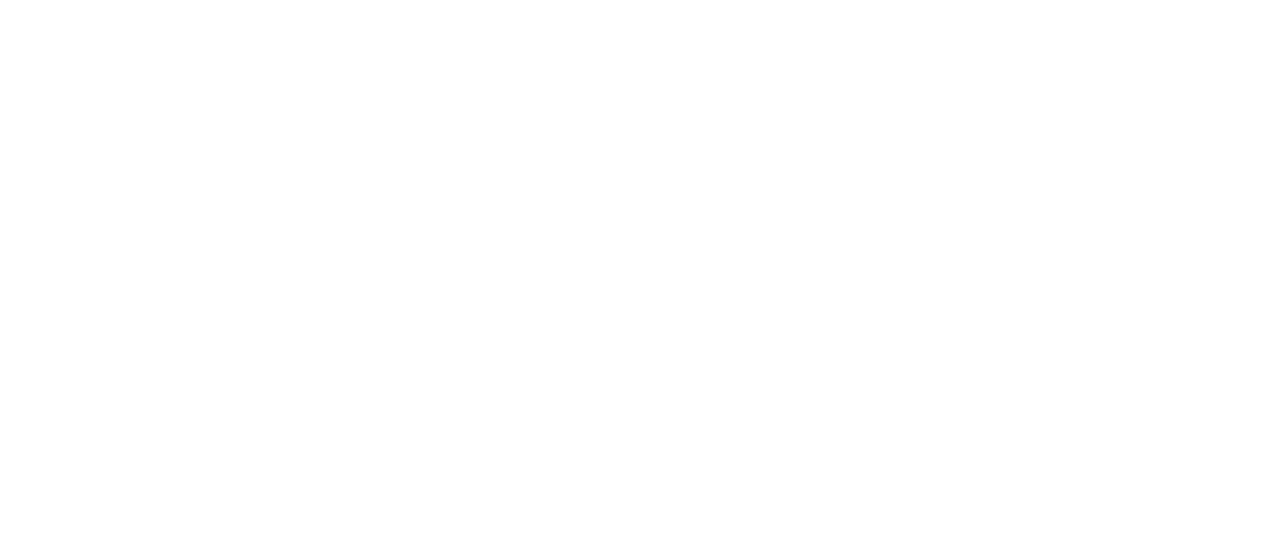
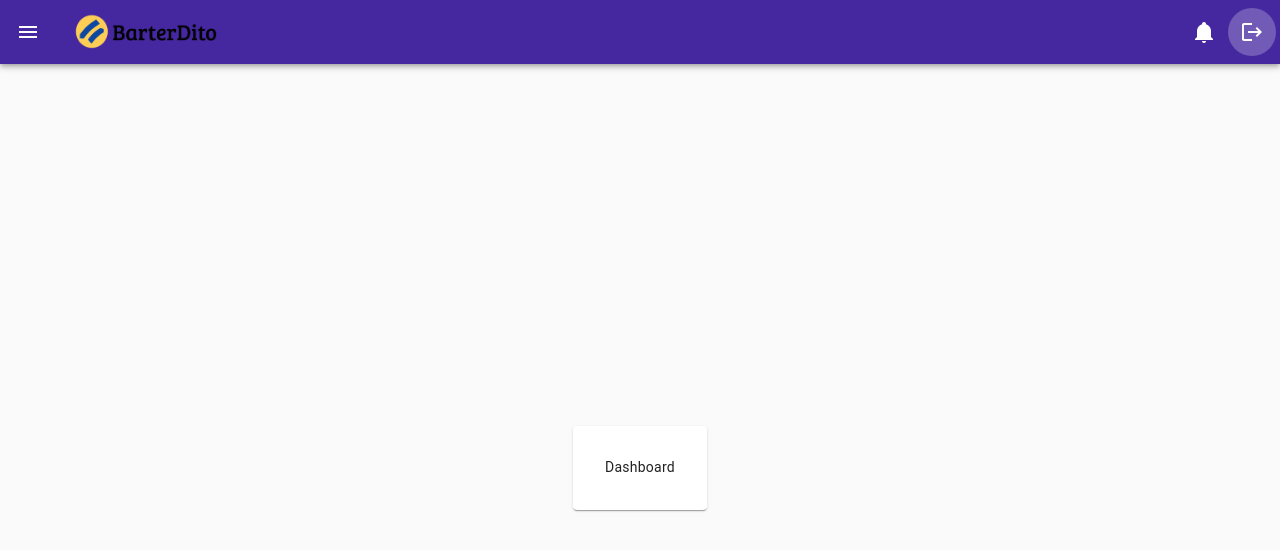
Before and after one commit to barterdito/admin, a Vue app: page /dashboard in a window 1280 px wide. Before the commit this address had no page. Shown: the top 550 px of the page. Built offline with nearby package versions, Linux system fonts and the light colour scheme.

Commit message:
update: Navigation and routes

```diff
--- a/src/components/LoginCard.vue
+++ b/src/components/LoginCard.vue
@@ -27,10 +27,11 @@
                 <v-btn
                     color="primary"
                     size="large"
-                    type="submit"
+                    type="button"
                     variant="flat"
                     class="text-none"
                     block
+                    @click="submitLogin"
                 >
                 Log In
                 </v-btn>
@@ -56,9 +57,18 @@
 </template>
 
 <script setup>
-  import { useDisplay } from 'vuetify'
+import { useDisplay } from 'vuetify'
+import {useRoute} from 'vue-router'
 
-  const { smAndUp, mdAndUp } = useDisplay()
+const router = useRoute()
 
-  const form = ref(null)
+// eslint-disable-next-line no-unused-vars
+const { smAndUp, mdAndUp } = useDisplay()
+
+// eslint-disable-next-line no-undef
+const form = ref(null)
+
+const submitLogin = () =>{
+    router.push({ name: 'dashboard'})
+}
 </script>
--- /dev/null
+++ b/src/components/NavigationCard.vue
@@ -0,0 +1,54 @@
+<template>
+      <v-app-bar
+        color="primary"
+        prominent
+      >
+        <v-app-bar-nav-icon variant="text" @click.stop="drawer = !drawer"></v-app-bar-nav-icon>
+
+        <v-toolbar-title>
+          <v-img src="@/assets/logo.png" width="150"></v-img>
+        </v-toolbar-title>
+
+        <v-spacer></v-spacer>
+
+        <template v-if="$vuetify.display.mdAndUp">
+          <v-btn icon="mdi-bell" variant="text"></v-btn>
+          <v-btn icon="mdi-logout" variant="text" to="/"></v-btn>
+        </template>
+
+      </v-app-bar>
+
+      <v-navigation-drawer
+        v-model="drawer"
+        :location="$vuetify.display.mobile ? 'bottom' : undefined"
+        temporary
+      >
+        <v-list>
+          <v-list-item
+          v-for="(item,i) in itemsNav"
+          :key="i"
+          :title="item.title"
+          :to="item.route"
+          >
+
+          </v-list-item>
+        </v-list>
+      </v-navigation-drawer>
+</template>
+
+<script setup>
+
+const drawer = ref(false)
+const itemsNav = ref([
+        {
+          title: 'Dashboard',
+          route: '/dashboard',
+        },
+        {
+          title: 'Reports',
+          route: '/reports',
+        },
+      ],
+    )
+
+</script>
--- a/src/layouts/default.vue
+++ b/src/layouts/default.vue
@@ -1,13 +1,27 @@
 <template>
-  <v-app>
+  <v-layout>
+    <NavigationCard v-if="showNav"/>
     <v-main>
       <v-container fluid style="background-color: #fafafa;">
         <router-view />
       </v-container>
     </v-main>
-  </v-app>
+  </v-layout>
 </template>
 
 <script setup>
-  //
+import NavigationCard from '@/components/NavigationCard.vue';
+import { useRoute } from 'vue-router'
+
+const route = useRoute()
+const showNav = ref(true)
+
+// watch(route, (newRoute) => {
+//   if(newRoute.params.id != null && newRoute.params.id != undefined){
+//     showNav.value = true
+//   }
+//   else{
+//     showNav.value=false
+//   }
+// })
 </script>
--- /dev/null
+++ b/src/pages/dashboard/index.vue
@@ -0,0 +1,17 @@
+<template>
+    <v-row style="height: 100vh;">
+        <v-card class="pa-4 mx-auto my-auto" >
+            <v-card-text>
+                Dashboard
+            </v-card-text>
+        </v-card>
+    </v-row>
+</template>
+
+<script setup>
+
+</script>
+
+<style lang="scss" scoped>
+
+</style>
--- /dev/null
+++ b/src/pages/reports/index.vue
@@ -0,0 +1,17 @@
+<template>
+    <v-row style="height: 100vh;">
+        <v-card class="pa-4 mx-auto my-auto" >
+            <v-card-text>
+                Reports
+            </v-card-text>
+        </v-card>
+    </v-row>
+</template>
+
+<script setup>
+
+</script>
+
+<style lang="scss" scoped>
+
+</style>
--- a/src/router/index.js
+++ b/src/router/index.js
@@ -1,9 +1,30 @@
 import { createRouter, createWebHistory } from 'vue-router/auto'
 import { setupLayouts } from 'virtual:generated-layouts'
+
+const routes = [
+  {
+    path:'/',
+    name:'home',
+    component:() => import('@/layouts/default.vue'),
+    children:[
+      {
+        path:'/dashboard',
+        name:'dashboard',
+        component:()=>import('@/pages/dashboard/')
+      },
+      {
+        path:'/reports',
+        name:'reports',
+        component:()=>import('@/pages/reports/')
+      }
+    ]
+  },
+]
 
 const router = createRouter({
   history: createWebHistory(import.meta.env.BASE_URL),
   extendRoutes: setupLayouts,
+  routes
 })
 
 export default router
```
